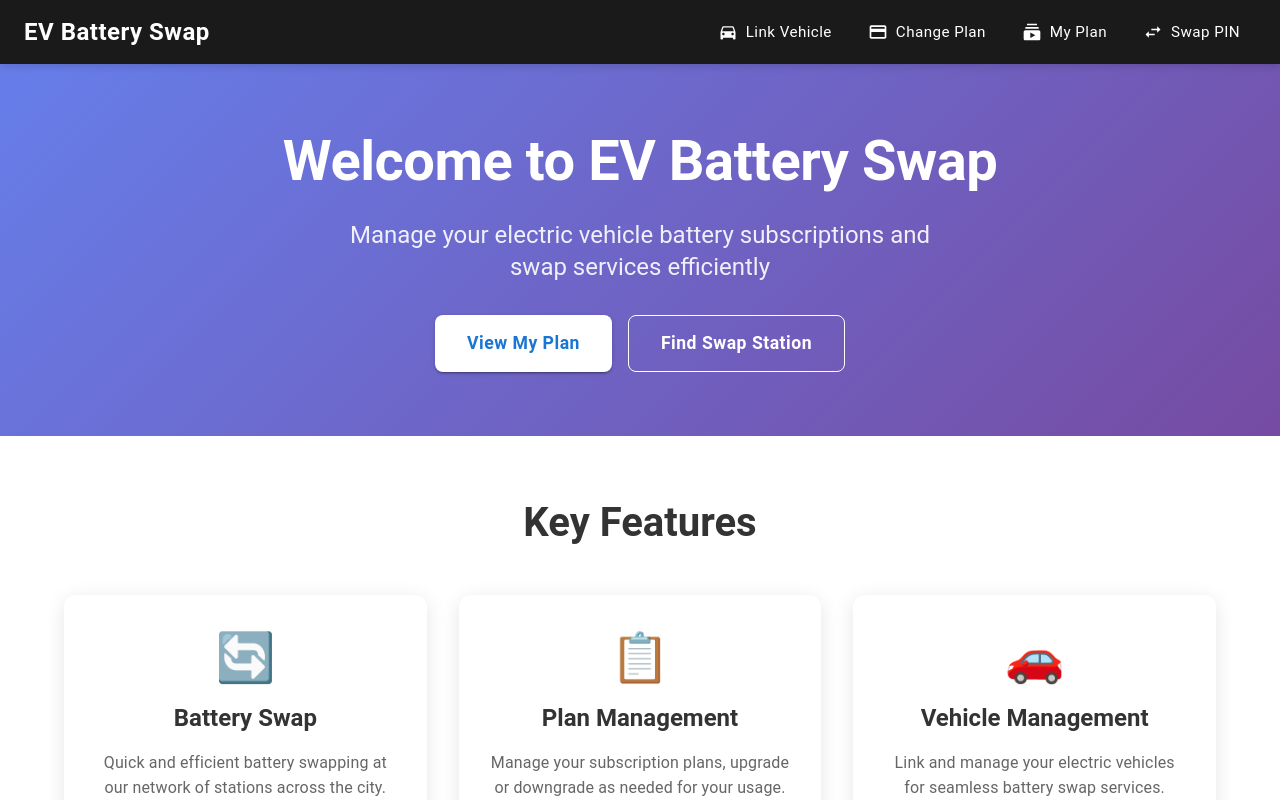
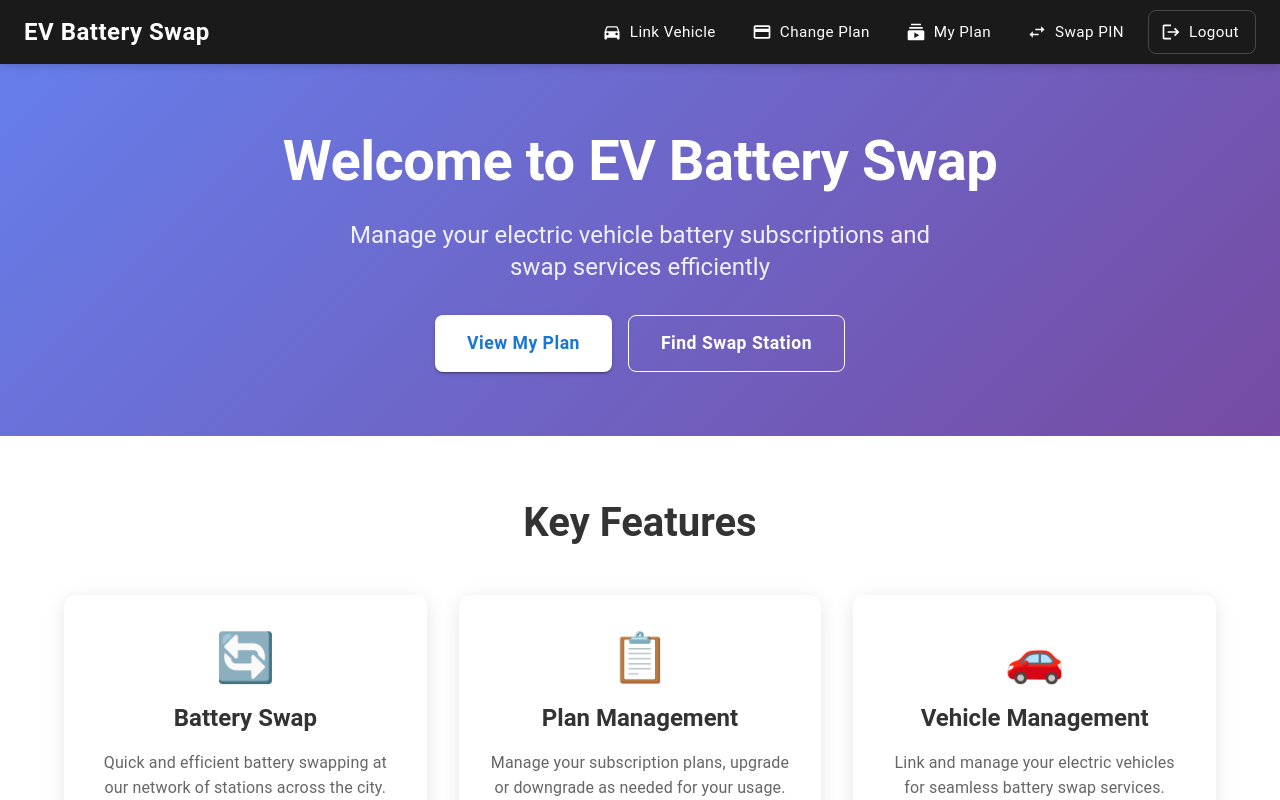
Before and after one commit to GiaHuy99/SWP-EVStation-FE, a React (Create React App) app: page /homepage in a window 1280 px wide. Shown: the top 800 px of the page. Built offline with nearby package versions, Linux system fonts and the light colour scheme.

Commit message:
add logout on homepage

```diff
--- a/src/features/auth/services/AuthService.ts
+++ b/src/features/auth/services/AuthService.ts
@@ -22,6 +22,7 @@ class AuthService {
     logout(): void {
         localStorage.removeItem("token");
         localStorage.removeItem("username");
+        localStorage.removeItem("role");
     }
 }
 
--- a/src/features/home/HomePage.tsx
+++ b/src/features/home/HomePage.tsx
@@ -1,5 +1,7 @@
 import React from 'react';
-import { Link } from 'react-router-dom';
+import { Link, useNavigate } from 'react-router-dom';
+import { useAppDispatch } from '../../app/Hooks';
+import { logout } from '../auth/AuthSlice';
 import {
     Box,
     AppBar,
@@ -28,7 +30,8 @@ import {
     SwapHoriz,
     Battery6Bar,
     LocalGasStation,
-    Dashboard
+    Dashboard,
+    Logout
 } from '@mui/icons-material';
 
 // Secondary Navigation Bar Component
@@ -36,9 +39,47 @@ const SecondaryNavbar: React.FC = () => {
     const [mobileOpen, setMobileOpen] = React.useState(false);
     const theme = useTheme();
     const isMobile = useMediaQuery(theme.breakpoints.down('md'));
+    const navigate = useNavigate();
+    const dispatch = useAppDispatch();
 
     const handleDrawerToggle = () => {
         setMobileOpen(!mobileOpen);
+    };
+
+    const handleLogout = () => {
+        try {
+            console.log('Logout initiated...');
+            console.log('Current auth state before logout:', {
+                token: localStorage.getItem('token'),
+                username: localStorage.getItem('username'),
+                role: localStorage.getItem('role')
+            });
+
+            // Dispatch Redux logout action to clear authentication state
+            dispatch(logout());
+
+            console.log('Redux logout action dispatched');
+
+            // Verify localStorage is cleared
+            setTimeout(() => {
+                console.log('Auth state after logout:', {
+                    token: localStorage.getItem('token'),
+                    username: localStorage.getItem('username'),
+                    role: localStorage.getItem('role')
+                });
+
+                console.log('Navigating to login page...');
+                navigate('/login', { replace: true });
+            }, 100);
+
+        } catch (error) {
+            console.error('Error during logout:', error);
+            // Fallback: clear localStorage manually and navigate
+            localStorage.removeItem('token');
+            localStorage.removeItem('username');
+            localStorage.removeItem('role');
+            navigate('/login', { replace: true });
+        }
     };
 
     const navItems = [
@@ -89,6 +130,24 @@ const SecondaryNavbar: React.FC = () => {
                         </ListItemButton>
                     </ListItem>
                 ))}
+
+                {/* Logout Button in Mobile Drawer */}
+                <ListItem disablePadding>
+                    <ListItemButton
+                        onClick={handleLogout}
+                        sx={{
+                            color: '#f44336',
+                            '&:hover': {
+                                backgroundColor: 'rgba(244, 67, 54, 0.1)',
+                            },
+                        }}
+                    >
+                        <ListItemIcon sx={{ color: '#f44336' }}>
+                            <Logout />
+                        </ListItemIcon>
+                        <ListItemText primary="Logout" />
+                    </ListItemButton>
+                </ListItem>
             </List>
         </Box>
     );
@@ -120,7 +179,7 @@ const SecondaryNavbar: React.FC = () => {
                     </Typography>
 
                     {/* Desktop Navigation */}
-                    <Box sx={{ display: { xs: 'none', md: 'flex' }, gap: 1 }}>
+                    <Box sx={{ display: { xs: 'none', md: 'flex' }, gap: 1, alignItems: 'center' }}>
                         {navItems.map((item) => (
                             <Button
                                 key={item.path}
@@ -146,6 +205,31 @@ const SecondaryNavbar: React.FC = () => {
                                 {item.label}
                             </Button>
                         ))}
+
+                        {/* Logout Button */}
+                        <Button
+                            onClick={handleLogout}
+                            startIcon={<Logout />}
+                            sx={{
+                                color: '#ffffff',
+                                backgroundColor: 'transparent',
+                                borderRadius: '8px',
+                                padding: '8px 16px',
+                                fontSize: '0.95rem',
+                                fontWeight: '400',
+                                textTransform: 'none',
+                                transition: 'all 0.3s ease',
+                                border: '1px solid rgba(255,255,255,0.2)',
+                                '&:hover': {
+                                    backgroundColor: 'rgba(244, 67, 54, 0.15)',
+                                    color: '#f44336',
+                                    borderColor: '#f44336',
+                                    transform: 'translateY(-1px)',
+                                },
+                            }}
+                        >
+                            Logout
+                        </Button>
                     </Box>
 
                     {/* Mobile menu button */}
```
Also changed, not shown: 2 other files (tests, documents, lock files or other folders).
